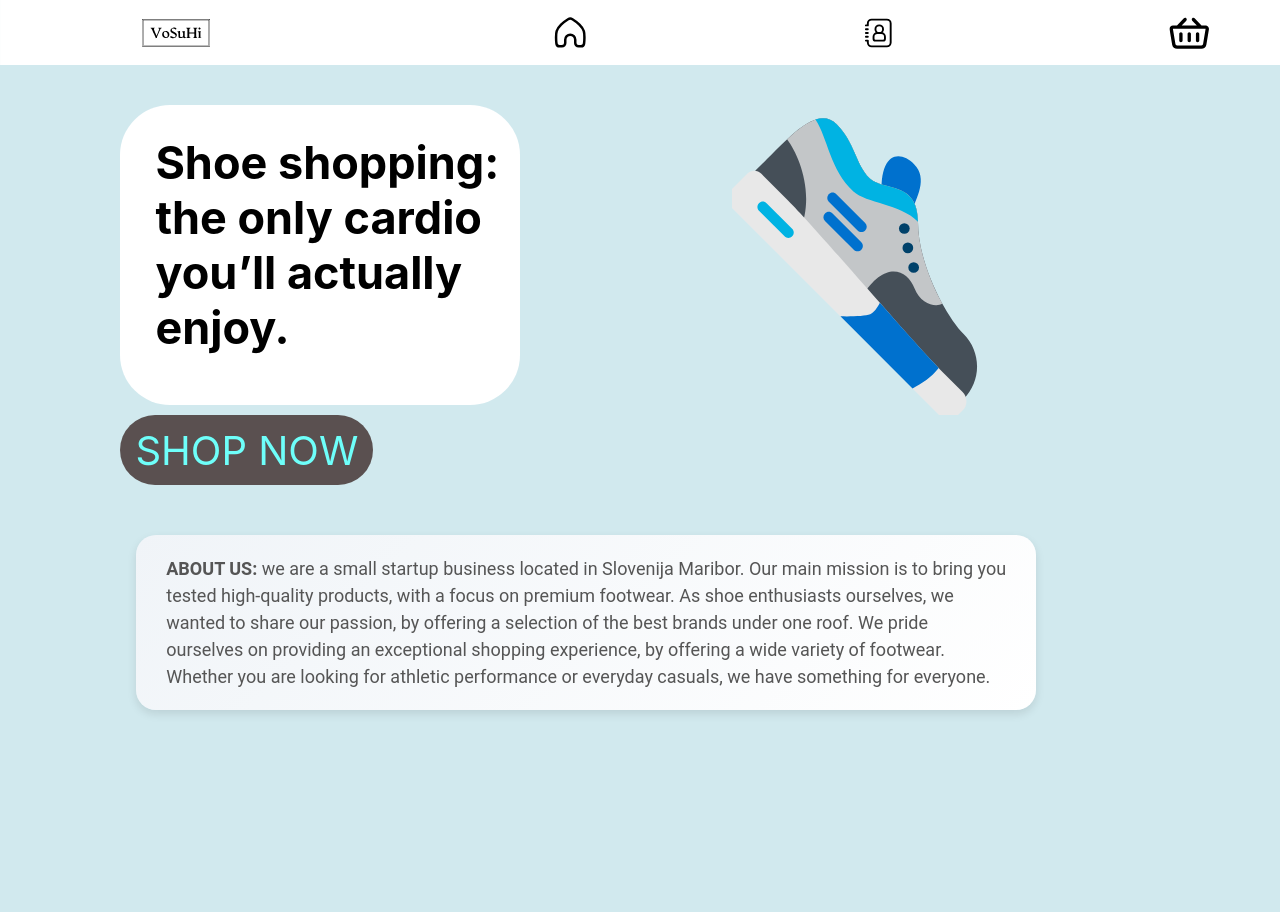
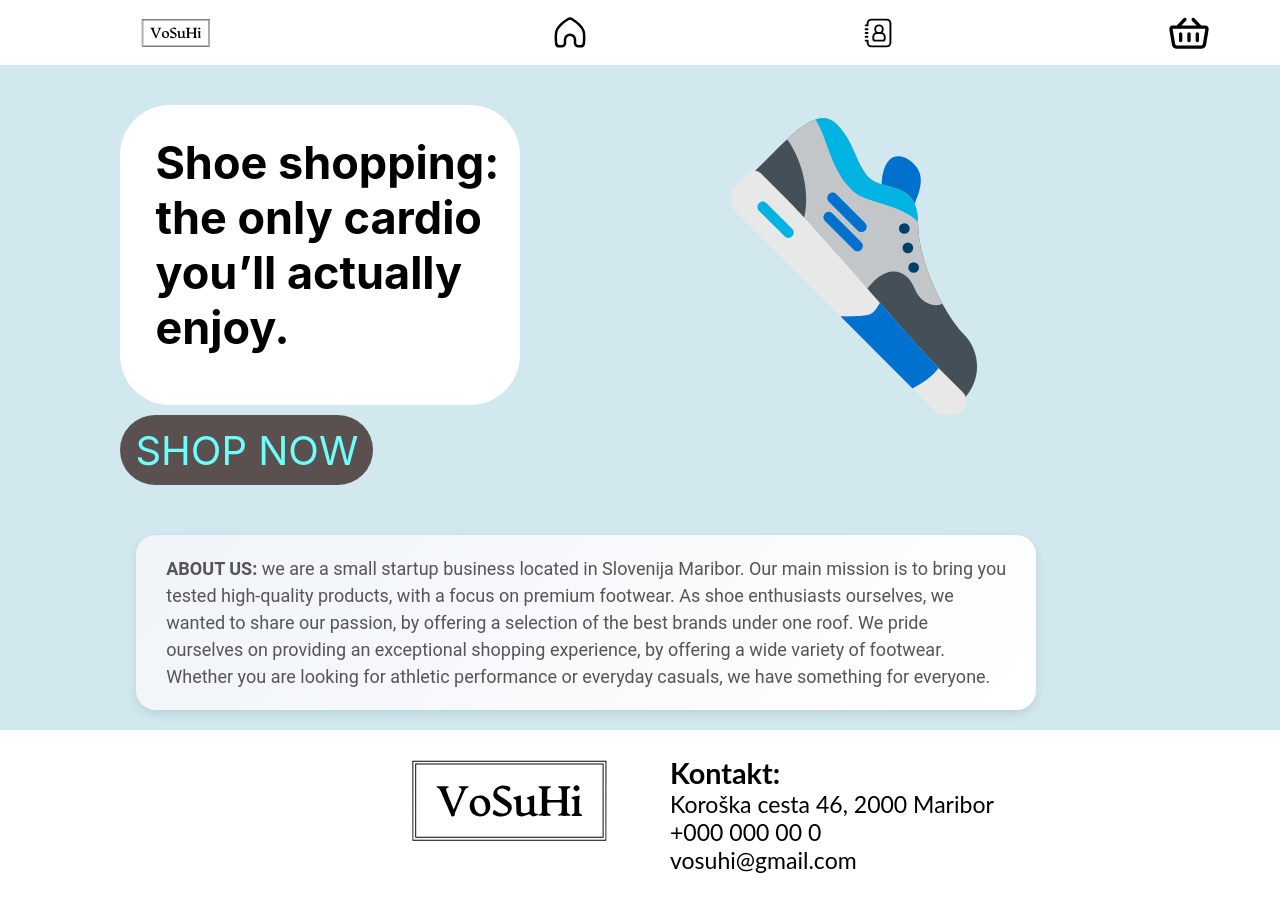
Before and after one commit to Voluharji/RPO-frontend, a React app: page /#/ in a window 1280 px wide. Shown: the top 912 px of the page. Before the commit the page ends 800 px from the top, so only its background shows below. Built offline with nearby package versions, Linux system fonts and the light colour scheme; the HTML template or start-up script is replaced by a standard one.

Commit message:
minor changes

```diff
--- a/src/Components/Footer.css
+++ b/src/Components/Footer.css
@@ -1,6 +1,5 @@
 
 .Footer {
-    position: absolute;
     display: grid;
     grid-template-columns: repeat(2, 1fr);
 
--- a/src/Homepage/homepage.jsx
+++ b/src/Homepage/homepage.jsx
@@ -7,6 +7,7 @@ import Footer from '../Components/Footer'
 function homepage() {
 
     return (
+        <>
         <div className='homepage-container'>
 
             <NavBar/>
@@ -41,6 +42,9 @@ function homepage() {
             </div>
 
         </div>
+
+        <Footer/>
+        </>
     )
 }
 
```
